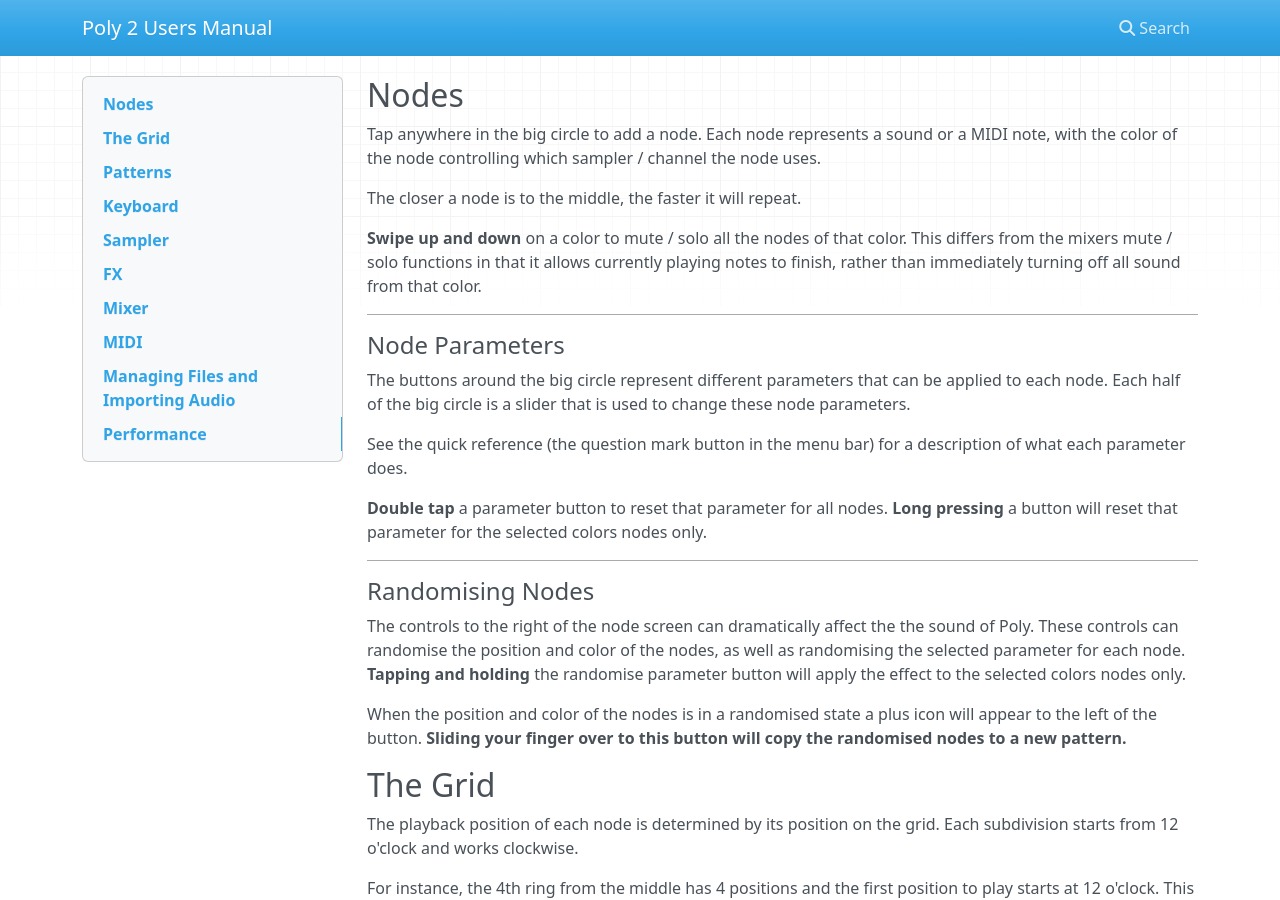
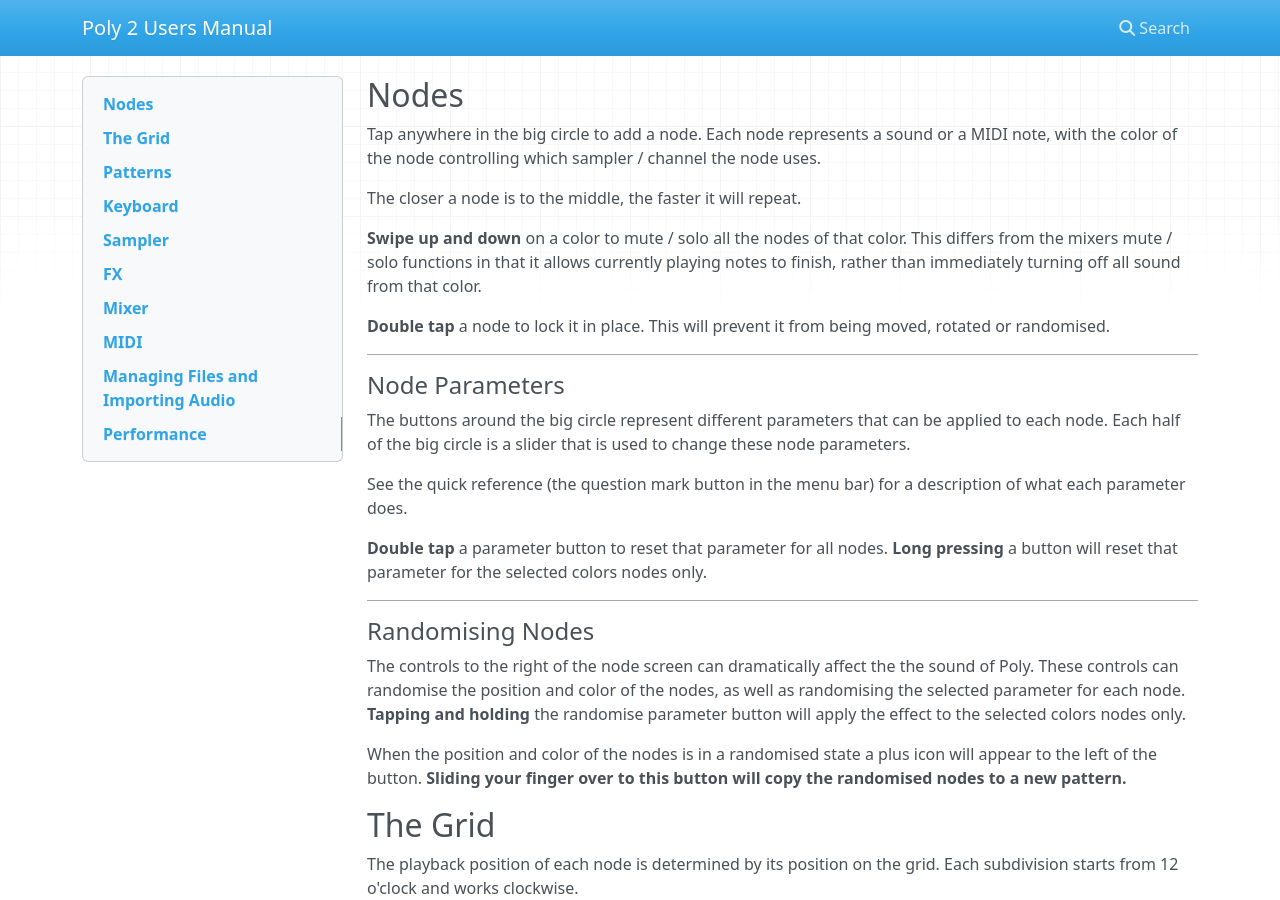
Before and after one commit to JSMilton/poly-docs, an MkDocs documentation site: the page built from docs/index.md, in a window 1280 px wide and 900 px high. Built offline with MkDocs 1.6.1, drawn with Linux system fonts in a browser that asks for light colours; nearby versions of some CDN libraries.

Commit message:
Node locking

```diff
--- a/docs/index.md
+++ b/docs/index.md
@@ -5,6 +5,8 @@
   The closer a node is to the middle, the faster it will repeat.
 
   **Swipe up and down** on a color to mute / solo all the nodes of that color. This differs from the mixers mute / solo functions in that it allows currently playing notes to finish, rather than immediately turning off all sound from that color.
+
+  **Double tap** a node to lock it in place. This will prevent it from being moved, rotated or randomised.
 
   ---
 
```
